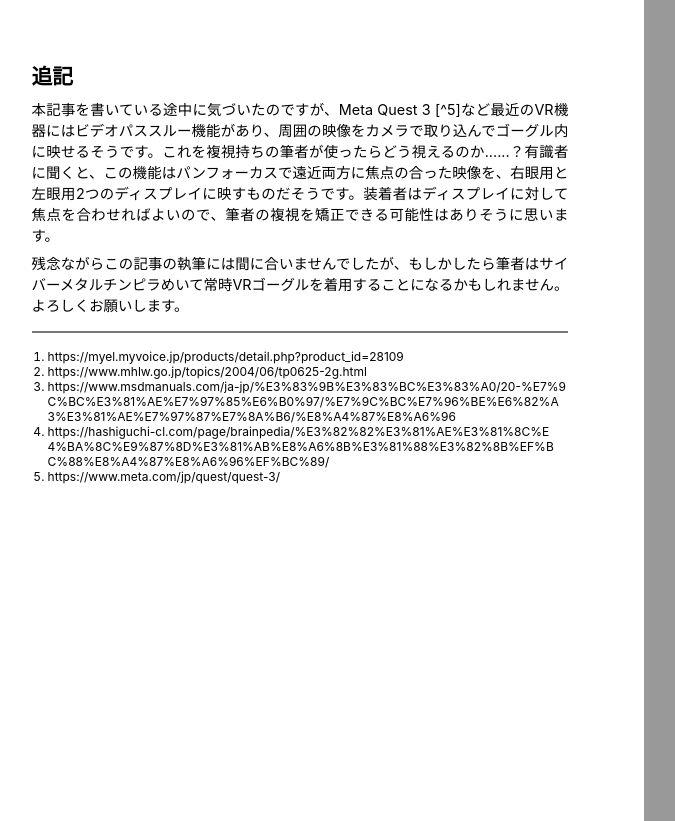
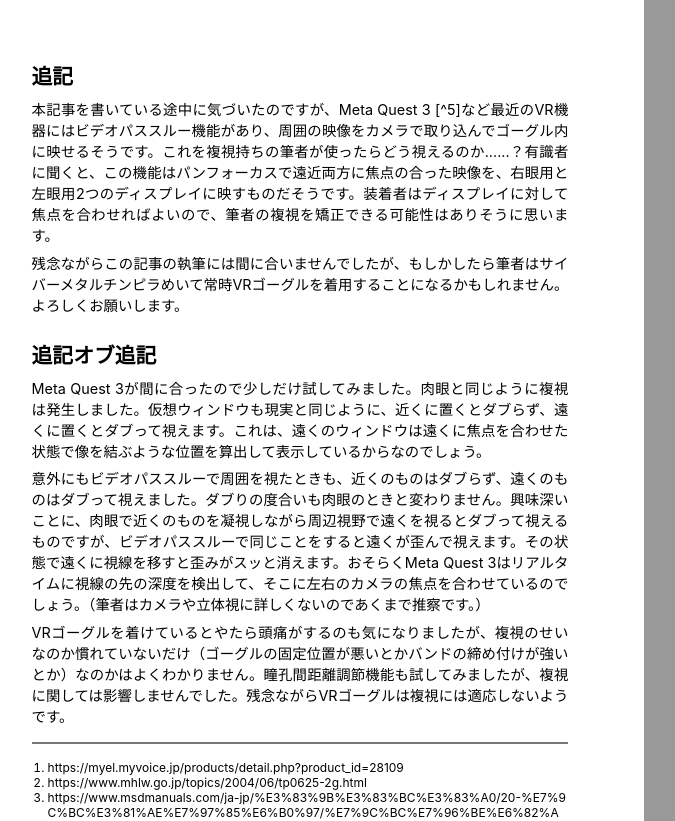
Before and after one commit to tayama0324/cybermetal, a Next.js app: page /2023/tayama/9 in a window 1280 px wide. Shown: the top 821 px of the page, without its empty margins (44-719 px from the left). Built offline with nearby package versions, Linux system fonts and the light colour scheme.

Commit message:
tayama の追記の追記の追加

```diff
--- a/pages/2023/tayama/9.tsx
+++ b/pages/2023/tayama/9.tsx
@@ -8,6 +8,12 @@ export default function Page() {
       <h2>追記</h2>
       <p>本記事を書いている途中に気づいたのですが、Meta Quest 3 [^5]など最近のVR機器にはビデオパススルー機能があり、周囲の映像をカメラで取り込んでゴーグル内に映せるそうです。これを複視持ちの筆者が使ったらどう視えるのか......？有識者に聞くと、この機能はパンフォーカスで遠近両方に焦点の合った映像を、右眼用と左眼用2つのディスプレイに映すものだそうです。装着者はディスプレイに対して焦点を合わせればよいので、筆者の複視を矯正できる可能性はありそうに思います。</p>
       <p>残念ながらこの記事の執筆には間に合いませんでしたが、もしかしたら筆者はサイバーメタルチンピラめいて常時VRゴーグルを着用することになるかもしれません。よろしくお願いします。</p>
+      <h2>追記オブ追記</h2>
+      <p>Meta Quest 3が間に合ったので少しだけ試してみました。肉眼と同じように複視は発生しました。仮想ウィンドウも現実と同じように、近くに置くとダブらず、遠くに置くとダブって視えます。これは、遠くのウィンドウは遠くに焦点を合わせた状態で像を結ぶような位置を算出して表示しているからなのでしょう。
+      </p>
+      <p>意外にもビデオパススルーで周囲を視たときも、近くのものはダブらず、遠くのものはダブって視えました。ダブりの度合いも肉眼のときと変わりません。興味深いことに、肉眼で近くのものを凝視しながら周辺視野で遠くを視るとダブって視えるものですが、ビデオパススルーで同じことをすると遠くが歪んで視えます。その状態で遠くに視線を移すと歪みがスッと消えます。おそらくMeta Quest 3はリアルタイムに視線の先の深度を検出して、そこに左右のカメラの焦点を合わせているのでしょう。（筆者はカメラや立体視に詳しくないのであくまで推察です。）
+      </p>
+      <p>VRゴーグルを着けているとやたら頭痛がするのも気になりましたが、複視のせいなのか慣れていないだけ（ゴーグルの固定位置が悪いとかバンドの締め付けが強いとか）なのかはよくわかりません。瞳孔間距離調節機能も試してみましたが、複視に関しては影響しませんでした。残念ながらVRゴーグルは複視には適応しないようです。</p>
       <hr />
       <ol>
         <li>https://myel.myvoice.jp/products/detail.php?product_id=28109</li>
```
